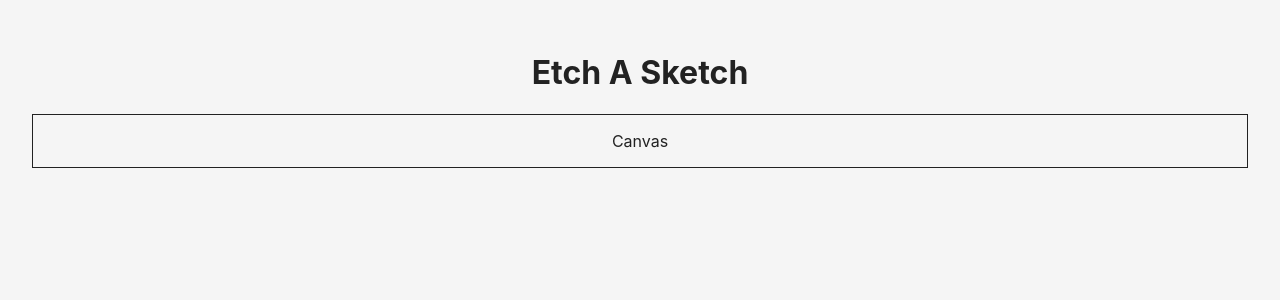
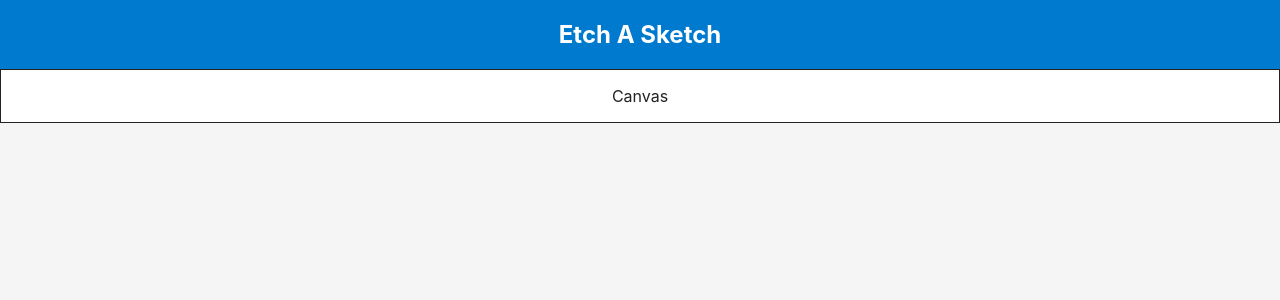
Before and after one commit to Arshad-Siddiqui/etch-a-sketch, a React (Vite) app: page / in a window 1280 px wide. Shown: the top 300 px of the page. Built offline with nearby package versions, Linux system fonts and the light colour scheme.

Commit message:
Create NavBar

```diff
--- a/src/App.css
+++ b/src/App.css
@@ -1,8 +1,8 @@
 #root {
   max-width: 1280px;
   margin: 0 auto;
-  padding: 2rem;
   text-align: center;
+  background-color: #ffffff;
 }
 
 body {
@@ -17,8 +17,16 @@ body {
   margin: 0;
 }
 
-.canvas {
+.canvas-container {
   border: 1px solid #222;
   margin: 0 auto;
   display: block;
 }
+
+nav {
+  display: flex;
+  justify-content: center;
+  align-items: center;
+  background-color: #007ACE;
+  color: #fff;
+}
--- a/src/App.tsx
+++ b/src/App.tsx
@@ -1,10 +1,11 @@
 import './App.css'
 import Canvas from './components/canvas'
+import NavBar from './components/navBar'
 
 function App() {
   return (
     <div className="App">
-      <h1>Etch A Sketch</h1>
+      <NavBar />
       <Canvas />
     </div>
   )
--- a/src/components/canvas.tsx
+++ b/src/components/canvas.tsx
@@ -9,7 +9,7 @@ export default function Canvas() {
   });
 
   return (
-    <div className="canvas">
+    <div className="canvas-container">
       <p>Canvas</p>
     </div>
   )
--- /dev/null
+++ b/src/components/navBar.tsx
@@ -0,0 +1,7 @@
+export default function NavBar() {
+  return (
+    <nav>
+      <h1>Etch A Sketch</h1>
+    </nav>
+  )
+}
```
